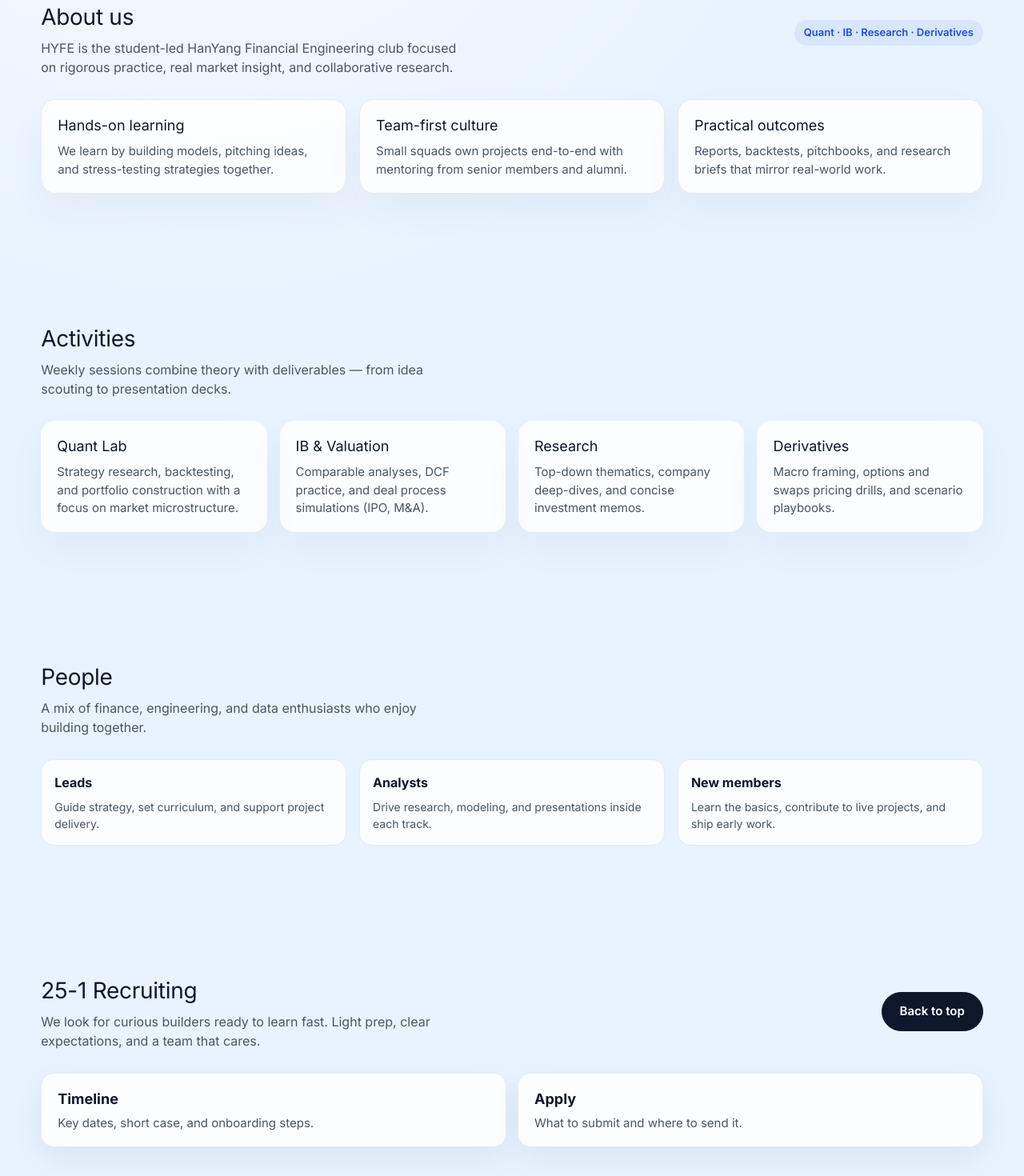
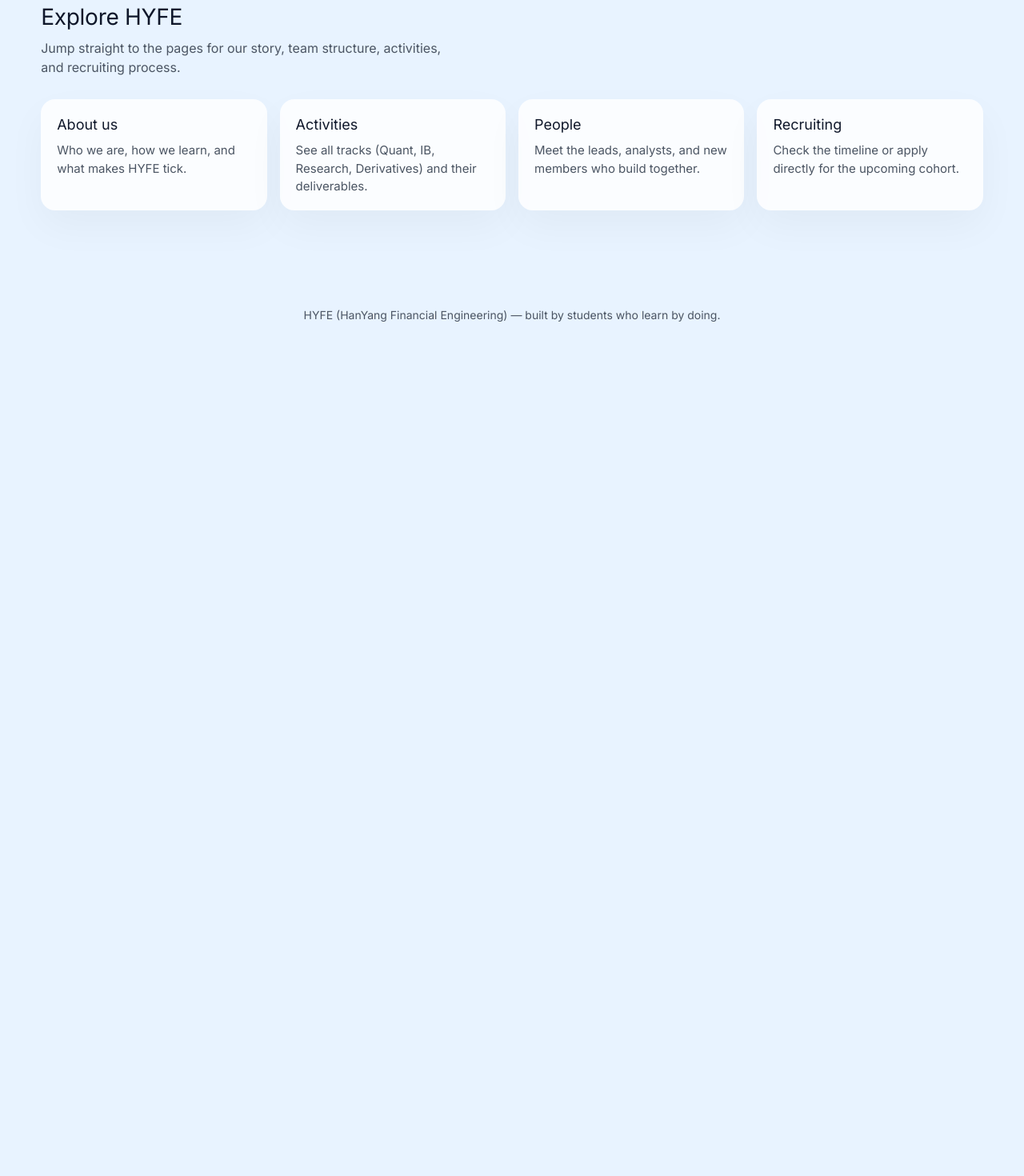
Before and after one commit to git-it916/HYFE_website, a React (Vite) app in the folder tools/hyfe-club/: page / in a window 1280 px wide. Shown: the part 880-2350 px from the top of the page at 80% size. After the commit the page ends 1344 px from the top, so only its background shows below. Built offline with nearby package versions, Linux system fonts and the light colour scheme.

Commit message:
renewal 3

```diff
--- a/tools/hyfe-club/src/App.jsx
+++ b/tools/hyfe-club/src/App.jsx
@@ -1,5 +1,5 @@
 import React from 'react';
-import { BrowserRouter, Routes, Route, Link, useParams, useLocation } from 'react-router-dom';
+import { BrowserRouter, Routes, Route, Link, useParams } from 'react-router-dom';
 
 const activities = [
   {
@@ -61,18 +61,6 @@ const recruitingTabs = {
       'If you have a project, include a link (github, slides, doc).',
     ],
   },
-};
-
-const useScrollToHash = () => {
-  const { hash } = useLocation();
-  React.useEffect(() => {
-    if (hash) {
-      const el = document.querySelector(hash);
-      if (el) el.scrollIntoView({ behavior: 'smooth' });
-    } else {
-      window.scrollTo({ top: 0, behavior: 'smooth' });
-    }
-  }, [hash]);
 };
 
 const Layout = ({ children }) => (
@@ -433,9 +421,9 @@ const Layout = ({ children }) => (
           <nav>
             <ul>
               <li><Link to="/">Home</Link></li>
-              <li><a href="/#about">About us</a></li>
+              <li><Link to="/about">About us</Link></li>
               <li><Link to="/activities">Activities</Link></li>
-              <li><a href="/#people">People</a></li>
+              <li><Link to="/people">People</Link></li>
               <li><Link to="/recruiting/timeline">Recruiting</Link></li>
             </ul>
           </nav>
@@ -453,8 +441,8 @@ const Layout = ({ children }) => (
   </>
 );
 
+
 const LandingPage = () => {
-  useScrollToHash();
   return (
     <>
       <section id="home" className="hero">
@@ -462,18 +450,52 @@ const LandingPage = () => {
           <div className="eyebrow">HanYang Financial Engineering</div>
           <h1 className="title">HanYang Financial Engineering</h1>
           <p className="subtitle">
-            Your gateway to quantitative finance, investment banking, research, and derivatives — built by students who want to learn by doing.
+            Your gateway to quantitative finance, investment banking, research, and derivatives ? built by students who want to learn by doing.
           </p>
           <div className="hero-actions">
-            <a className="btn primary" href="#about">Who we are</a>
+            <Link className="btn primary" to="/about">Who we are</Link>
             <Link className="btn" to="/recruiting/timeline">25-1 Recruiting</Link>
           </div>
         </div>
       </section>
 
-      <section id="about">
+      <section>
         <div className="container">
           <div className="section-head">
+            <div>
+              <h2 className="section-title">Explore HYFE</h2>
+              <p className="section-sub">
+                Jump straight to the pages for our story, team structure, activities, and recruiting process.
+              </p>
+            </div>
+          </div>
+          <div className="card-grid">
+            <Link className="card" to="/about">
+              <h4>About us</h4>
+              <p>Who we are, how we learn, and what makes HYFE tick.</p>
+            </Link>
+            <Link className="card" to="/activities">
+              <h4>Activities</h4>
+              <p>See all tracks (Quant, IB, Research, Derivatives) and their deliverables.</p>
+            </Link>
+            <Link className="card" to="/people">
+              <h4>People</h4>
+              <p>Meet the leads, analysts, and new members who build together.</p>
+            </Link>
+            <Link className="card" to="/recruiting/timeline">
+              <h4>Recruiting</h4>
+              <p>Check the timeline or apply directly for the upcoming cohort.</p>
+            </Link>
+          </div>
+        </div>
+      </section>
+    </>
+  );
+};
+
+const AboutPage = () => (
+  <div className="container" style={{ padding: '80px 0' }}>
+    <div className="section-head" style={{ marginBottom: 16 }}>
       <div>
         <h2 className="section-title">About us</h2>
         <p className="section-sub">
@@ -496,33 +518,16 @@ const LandingPage = () => {
         <p>Reports, backtests, pitchbooks, and research briefs that mirror real-world work.</p>
       </div>
     </div>
-        </div>
-      </section>
-
-      <section id="activities">
-        <div className="container">
-          <div className="section-head">
-            <div>
-              <h2 className="section-title">Activities</h2>
-              <p className="section-sub">
-                Weekly sessions combine theory with deliverables — from idea scouting to presentation decks.
-              </p>
+    <div style={{ marginTop: 18, display: 'flex', gap: 10, flexWrap: 'wrap' }}>
+      <Link className="btn" to="/">Home</Link>
+      <Link className="btn" to="/activities">See Activities</Link>
     </div>
   </div>
-          <div className="card-grid">
-            {activities.map((item) => (
-              <Link key={item.id} to={`/activities/${item.id}`} className="card" aria-label={`${item.title} details`}>
-                <h4>{item.title}</h4>
-                <p>{item.summary}</p>
-              </Link>
-            ))}
-          </div>
-        </div>
-      </section>
+);
 
-      <section id="people">
-        <div className="container">
-          <div className="section-head">
+const PeoplePage = () => (
+  <div className="container" style={{ padding: '80px 0' }}>
+    <div className="section-head" style={{ marginBottom: 16 }}>
       <div>
         <h2 className="section-title">People</h2>
         <p className="section-sub">
@@ -544,35 +549,12 @@ const LandingPage = () => {
         <span>Learn the basics, contribute to live projects, and ship early work.</span>
       </div>
     </div>
-        </div>
-      </section>
-
-      <section id="recruiting">
-        <div className="container">
-          <div className="section-head">
-            <div>
-              <h2 className="section-title">25-1 Recruiting</h2>
-              <p className="section-sub">
-                We look for curious builders ready to learn fast. Light prep, clear expectations, and a team that cares.
-              </p>
-            </div>
-            <a className="btn primary" href="#home">Back to top</a>
-          </div>
-          <div className="option-grid">
-            <Link to="/recruiting/timeline" className="option-btn">
-              <div className="option-title">Timeline</div>
-              <div className="option-desc">Key dates, short case, and onboarding steps.</div>
-            </Link>
-            <Link to="/recruiting/apply" className="option-btn">
-              <div className="option-title">Apply</div>
-              <div className="option-desc">What to submit and where to send it.</div>
-            </Link>
+    <div style={{ marginTop: 18, display: 'flex', gap: 10, flexWrap: 'wrap' }}>
+      <Link className="btn" to="/">Home</Link>
+      <Link className="btn" to="/recruiting/timeline">Recruiting</Link>
     </div>
   </div>
-      </section>
-    </>
 );
-};
 
 const ActivitiesIndex = () => (
   <div className="container">
@@ -681,6 +663,8 @@ const App = () => (
     <Layout>
       <Routes>
         <Route path="/" element={<LandingPage />} />
+        <Route path="/about" element={<AboutPage />} />
+        <Route path="/people" element={<PeoplePage />} />
         <Route path="/activities" element={<ActivitiesIndex />} />
         <Route path="/activities/:id" element={<ActivityDetail />} />
         <Route path="/recruiting/timeline" element={<RecruitingPage mode="timeline" />} />
```
Lines whose indentation alone changed are shown as unchanged.
